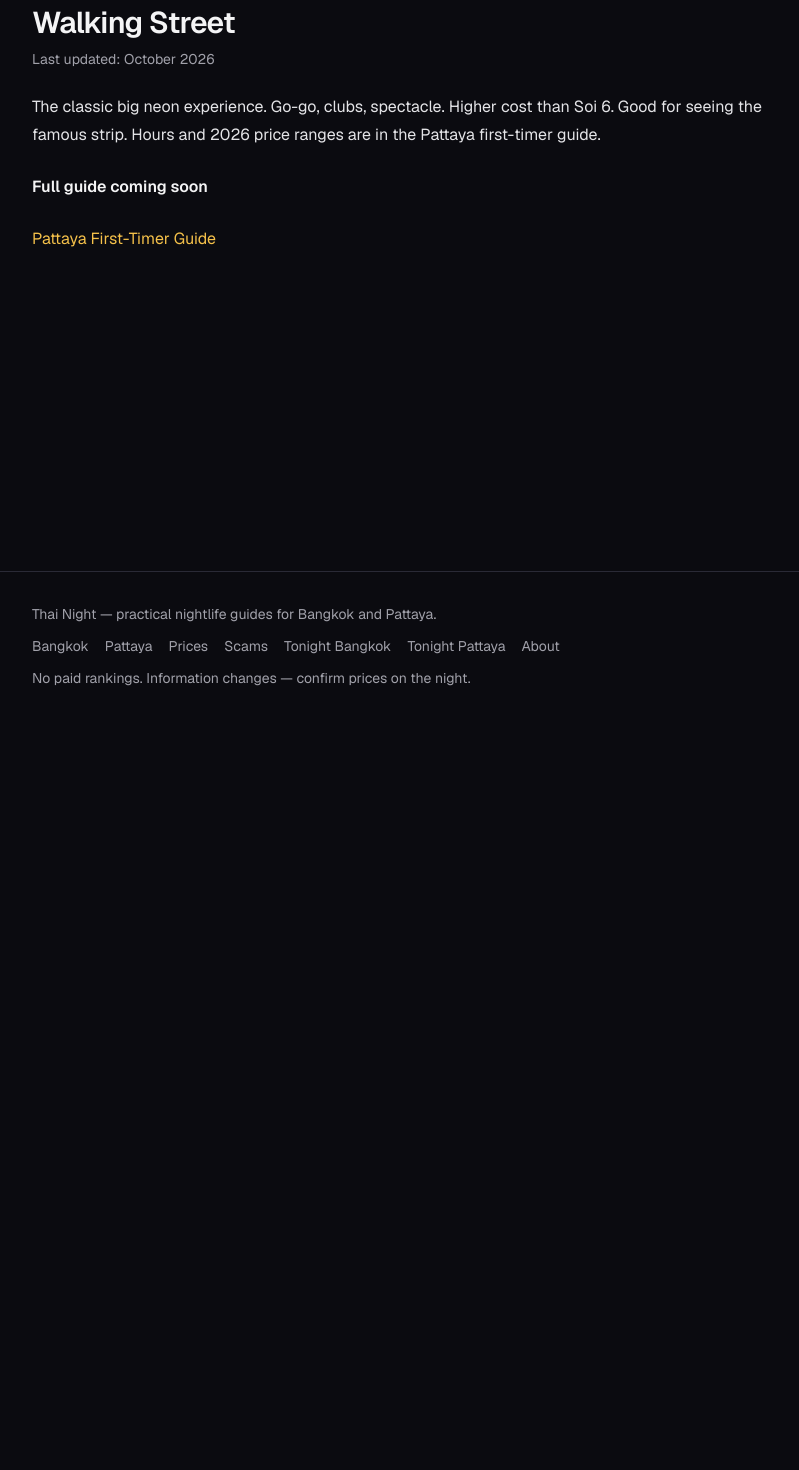
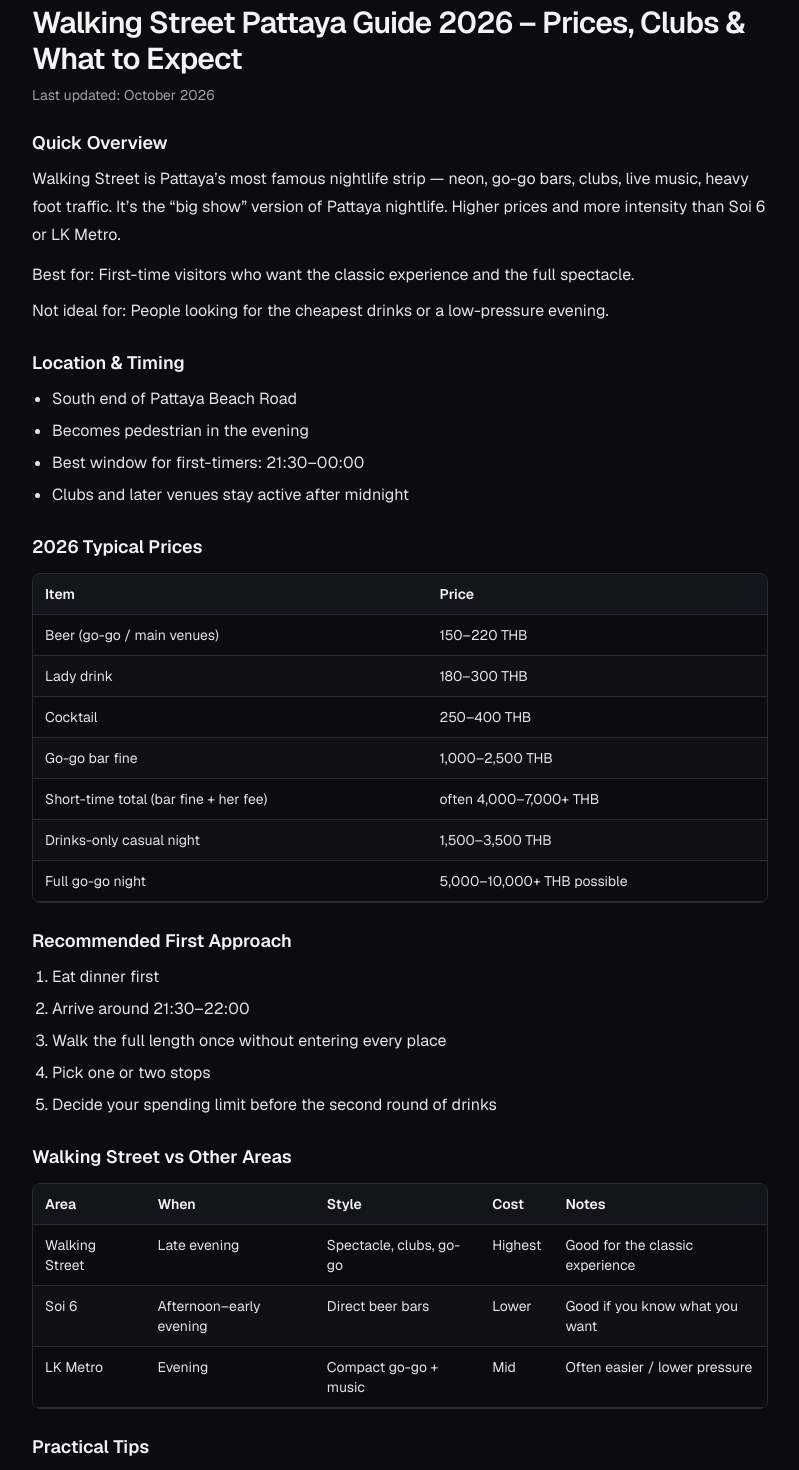
Before and after one commit to ouyowu/thainight-co, a Next.js app: page /pattaya/areas/walking-street in a window 1280 px wide. Shown: the part 80-1550 px from the top of the page, without its empty margins (240-1039 px from the left). Before the commit the page ends 800 px from the top, so only its background shows below. Built offline with nearby package versions, Linux system fonts and the light colour scheme.

Commit message:
Replace Cowboy, Walking Street, and LK Metro guides with exact 2026 copy

```diff
--- a/app/bangkok/areas/soi-cowboy/page.tsx
+++ b/app/bangkok/areas/soi-cowboy/page.tsx
@@ -1,27 +1,94 @@
-import Link from "next/link";
 import { PageShell } from "@/components/PageShell";
+import { PriceTable } from "@/components/PriceTable";
 import { pageMeta } from "@/lib/seo";
 
 export const metadata = pageMeta(
-  "Soi Cowboy Bangkok",
-  "Soi Cowboy is Bangkok’s easiest first-night start: an open-air street near BTS Asok. Full guide coming soon.",
+  "Soi Cowboy Bangkok Guide 2026 – Prices, Bars & First-Timer Tips",
+  "Soi Cowboy is Bangkok’s most beginner-friendly go-go strip. One open-air pedestrian lane (about 150 metres) between Sukhumvit Soi 21 and Soi 23.",
   "/bangkok/areas/soi-cowboy/",
 );
 
 export default function SoiCowboyPage() {
   return (
-    <PageShell title="Soi Cowboy">
-      <p>
-        Open-air street between Sukhumvit Soi 21–23, near BTS Asok. First night, low stress — easy
-        to walk, easy to leave. Full first-night plan and 2026 price ranges are in the Bangkok
-        first-timer guide.
-      </p>
-      <p className="font-semibold text-foreground">Full guide coming soon</p>
-      <p>
-        <Link href="/bangkok/first-timer/" className="text-accent hover:underline">
-          Bangkok First-Timer Guide
-        </Link>
-      </p>
+    <PageShell title="Soi Cowboy Bangkok Guide 2026 – Prices, Bars & First-Timer Tips">
+      <section>
+        <h2 className="text-lg font-semibold text-foreground">Quick Overview</h2>
+        <p className="mt-2">
+          Soi Cowboy is Bangkok’s most beginner-friendly go-go strip. One open-air pedestrian lane
+          (about 150 metres) between Sukhumvit Soi 21 and Soi 23. Easy to walk end-to-end in a few
+          minutes. What you see from the street is what you get — no multi-floor maze.
+        </p>
+        <p className="mt-3">
+          Best for: First-timers, people who want a simple layout and lower pressure.
+        </p>
+        <p className="mt-2">
+          Compared with Nana Plaza: Less dense, more predictable prices, easier to leave if you
+          don’t like a bar.
+        </p>
+      </section>
+
+      <section>
+        <h2 className="text-lg font-semibold text-foreground">Location & Access</h2>
+        <ul className="mt-2 list-disc space-y-1 pl-5">
+          <li>Between Sukhumvit Soi 21–23</li>
+          <li>Nearest BTS: Asok (very short walk)</li>
+          <li>Also reachable from MRT Sukhumvit</li>
+        </ul>
+      </section>
+
+      <section>
+        <h2 className="text-lg font-semibold text-foreground">2026 Typical Prices</h2>
+        <div className="mt-3">
+          <PriceTable
+            caption="2026 Typical Prices"
+            headers={["Item", "Price"]}
+            rows={[
+              ["Beer", "150–200 THB"],
+              ["Lady drink", "220–260 THB"],
+              ["Bar fine (ST)", "800–1,200 THB (many around 1,000)"],
+              ["Girl’s short-time fee", "2,500–4,000 THB"],
+              ["Casual drinks-only night", "500–1,000 THB"],
+              ["Full ST night", "roughly 4,000–7,000+ THB"],
+            ]}
+          />
+        </div>
+        <p className="mt-3">
+          Bar fines on Cowboy are relatively consistent compared with Nana Plaza.
+        </p>
+      </section>
+
+      <section>
+        <h2 className="text-lg font-semibold text-foreground">How a Night Works</h2>
+        <ol className="mt-2 list-decimal space-y-1 pl-5">
+          <li>Walk the full street once before sitting</li>
+          <li>Choose a bar and order your own drink</li>
+          <li>Lady drink if someone sits with you</li>
+          <li>
+            If you want to leave with her → pay bar fine to the bar + negotiate her fee separately
+          </li>
+        </ol>
+      </section>
+
+      <section>
+        <h2 className="text-lg font-semibold text-foreground">Practical Tips</h2>
+        <ul className="mt-2 list-disc space-y-1 pl-5">
+          <li>Peak hours roughly 21:00–01:00</li>
+          <li>Most venues close around 02:00 (outside the later-closing zones)</li>
+          <li>Ground-level, open-front bars make it easy to size up the atmosphere from outside</li>
+          <li>Confirm lady drink and bar fine prices before committing</li>
+        </ul>
+      </section>
+
+      <section>
+        <h2 className="text-lg font-semibold text-foreground">Safety</h2>
+        <ul className="mt-2 list-disc space-y-1 pl-5">
+          <li>
+            Same rules as elsewhere: watch slips, pay round by round when possible, use Grab/Bolt
+            late at night
+          </li>
+          <li>Less “upstairs tout” pressure than some other areas</li>
+        </ul>
+      </section>
     </PageShell>
   );
 }
--- a/app/pattaya/areas/lk-metro/page.tsx
+++ b/app/pattaya/areas/lk-metro/page.tsx
@@ -1,41 +1,33 @@
-import Link from "next/link";
 import { PageShell } from "@/components/PageShell";
 import { pageMeta } from "@/lib/seo";
 
 export const metadata = pageMeta(
-  "LK Metro Pattaya Guide",
-  "Mid-priced Pattaya go-go area with live music. Slightly calmer than Walking Street; often an easier start.",
+  "LK Metro Pattaya Guide 2026",
+  "LK Metro is a compact go-go / bar area off Soi Diana / Soi Buakhao side. Smaller and generally less tourist-heavy than Walking Street.",
   "/pattaya/areas/lk-metro/",
 );
 
 export default function LkMetroPage() {
   return (
-    <PageShell
-      title="LK Metro"
-      lead="Go-go, slightly calmer than Walking Street. Mid cost. Live music. Often recommended as an easier start if the main strip feels like too much on night one."
-    >
-      <p>
-        Hours are roughly 20:00–01:00. You still walk first and sit second. You still confirm lady
-        drink and any fine before ordering rounds. Prices sit between Soi 6 and Walking Street —
-        expect more than a Soi 6 beer, less circus than the neon strip.
-      </p>
-      <p>
-        If you want the classic big neon experience, do Walking Street. If you want cheaper, faster,
-        more direct, do Soi 6. LK Metro is the middle ground.
-      </p>
-      <p>
-        Same rules: bar fine is paid to the bar; her fee is separate; do not follow touts upstairs
-        anywhere in town.
-      </p>
-      <p>
-        <Link href="/pattaya/first-timer/" className="text-accent hover:underline">
-          First-timer guide
-        </Link>
-        {" · "}
-        <Link href="/pattaya/areas/" className="text-accent hover:underline">
-          All Pattaya areas
-        </Link>
-      </p>
+    <PageShell title="LK Metro Pattaya Guide 2026">
+      <section>
+        <h2 className="text-lg font-semibold text-foreground">Quick Overview</h2>
+        <p className="mt-2">
+          LK Metro is a compact go-go / bar area off Soi Diana / Soi Buakhao side. Smaller and
+          generally less tourist-heavy than Walking Street. Many visitors find it more manageable
+          for a first or second night.
+        </p>
+        <p className="mt-3">Typical 2026 ranges:</p>
+        <ul className="mt-2 list-disc space-y-1 pl-5">
+          <li>Beer: 80–150 THB</li>
+          <li>Lady drink: roughly 150–220 THB</li>
+          <li>Bar fine: often lower than Walking Street (commonly mid-range)</li>
+        </ul>
+        <p className="mt-3">
+          Good for: People who want go-go style without the full Walking Street intensity and price
+          premium.
+        </p>
+      </section>
     </PageShell>
   );
 }
--- a/app/pattaya/areas/walking-street/page.tsx
+++ b/app/pattaya/areas/walking-street/page.tsx
@@ -1,26 +1,95 @@
-import Link from "next/link";
 import { PageShell } from "@/components/PageShell";
+import { PriceTable } from "@/components/PriceTable";
 import { pageMeta } from "@/lib/seo";
 
 export const metadata = pageMeta(
-  "Walking Street Pattaya",
-  "Walking Street is Pattaya’s classic neon strip: go-go, clubs, spectacle. Full guide coming soon.",
+  "Walking Street Pattaya Guide 2026 – Prices, Clubs & What to Expect",
+  "Walking Street is Pattaya’s most famous nightlife strip — neon, go-go bars, clubs, live music, heavy foot traffic.",
   "/pattaya/areas/walking-street/",
 );
 
 export default function WalkingStreetPage() {
   return (
-    <PageShell title="Walking Street">
-      <p>
-        The classic big neon experience. Go-go, clubs, spectacle. Higher cost than Soi 6. Good for
-        seeing the famous strip. Hours and 2026 price ranges are in the Pattaya first-timer guide.
-      </p>
-      <p className="font-semibold text-foreground">Full guide coming soon</p>
-      <p>
-        <Link href="/pattaya/first-timer/" className="text-accent hover:underline">
-          Pattaya First-Timer Guide
-        </Link>
-      </p>
+    <PageShell title="Walking Street Pattaya Guide 2026 – Prices, Clubs & What to Expect">
+      <section>
+        <h2 className="text-lg font-semibold text-foreground">Quick Overview</h2>
+        <p className="mt-2">
+          Walking Street is Pattaya’s most famous nightlife strip — neon, go-go bars, clubs, live
+          music, heavy foot traffic. It’s the “big show” version of Pattaya nightlife. Higher prices
+          and more intensity than Soi 6 or LK Metro.
+        </p>
+        <p className="mt-3">
+          Best for: First-time visitors who want the classic experience and the full spectacle.
+        </p>
+        <p className="mt-2">
+          Not ideal for: People looking for the cheapest drinks or a low-pressure evening.
+        </p>
+      </section>
+
+      <section>
+        <h2 className="text-lg font-semibold text-foreground">Location & Timing</h2>
+        <ul className="mt-2 list-disc space-y-1 pl-5">
+          <li>South end of Pattaya Beach Road</li>
+          <li>Becomes pedestrian in the evening</li>
+          <li>Best window for first-timers: 21:30–00:00</li>
+          <li>Clubs and later venues stay active after midnight</li>
+        </ul>
+      </section>
+
+      <section>
+        <h2 className="text-lg font-semibold text-foreground">2026 Typical Prices</h2>
+        <div className="mt-3">
+          <PriceTable
+            caption="2026 Typical Prices"
+            headers={["Item", "Price"]}
+            rows={[
+              ["Beer (go-go / main venues)", "150–220 THB"],
+              ["Lady drink", "180–300 THB"],
+              ["Cocktail", "250–400 THB"],
+              ["Go-go bar fine", "1,000–2,500 THB"],
+              ["Short-time total (bar fine + her fee)", "often 4,000–7,000+ THB"],
+              ["Drinks-only casual night", "1,500–3,500 THB"],
+              ["Full go-go night", "5,000–10,000+ THB possible"],
+            ]}
+          />
+        </div>
+      </section>
+
+      <section>
+        <h2 className="text-lg font-semibold text-foreground">Recommended First Approach</h2>
+        <ol className="mt-2 list-decimal space-y-1 pl-5">
+          <li>Eat dinner first</li>
+          <li>Arrive around 21:30–22:00</li>
+          <li>Walk the full length once without entering every place</li>
+          <li>Pick one or two stops</li>
+          <li>Decide your spending limit before the second round of drinks</li>
+        </ol>
+      </section>
+
+      <section>
+        <h2 className="text-lg font-semibold text-foreground">Walking Street vs Other Areas</h2>
+        <div className="mt-3">
+          <PriceTable
+            caption="Walking Street vs Other Areas"
+            headers={["Area", "When", "Style", "Cost", "Notes"]}
+            rows={[
+              ["Walking Street", "Late evening", "Spectacle, clubs, go-go", "Highest", "Good for the classic experience"],
+              ["Soi 6", "Afternoon–early evening", "Direct beer bars", "Lower", "Good if you know what you want"],
+              ["LK Metro", "Evening", "Compact go-go + music", "Mid", "Often easier / lower pressure"],
+            ]}
+          />
+        </div>
+      </section>
+
+      <section>
+        <h2 className="text-lg font-semibold text-foreground">Practical Tips</h2>
+        <ul className="mt-2 list-disc space-y-1 pl-5">
+          <li>Confirm lady drink and bar fine prices before ordering rounds</li>
+          <li>Watch for padded bills — pay attention to the slip bin</li>
+          <li>Clubs may have entry fees on busy nights (sometimes includes a drink)</li>
+          <li>Use Grab or baht bus; avoid random high fixed-price offers late at night</li>
+        </ul>
+      </section>
     </PageShell>
   );
 }
```
